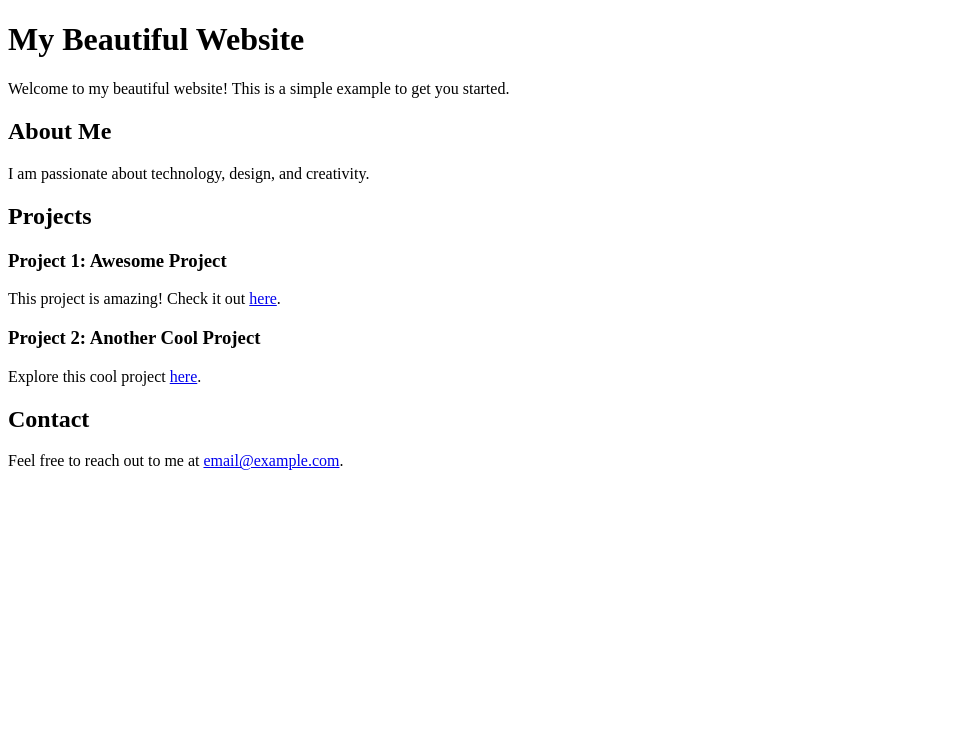
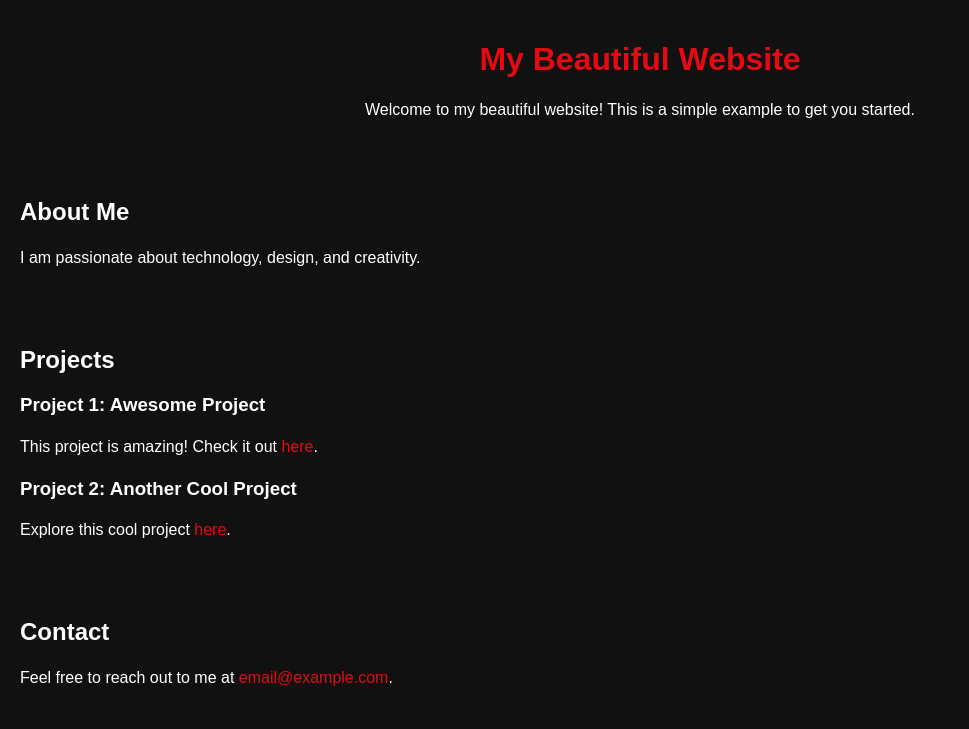
Before and after one commit to a-vinil/a-vinil.github.io, a plain HTML site: page index.html in a window 1280 px wide. Shown: the whole page, without its empty margins (0-969 px from the left). Drawn offline with Linux system fonts and the light colour scheme.

Commit message:
Update index.html

```diff
--- a/index.html
+++ b/index.html
@@ -4,17 +4,63 @@
     <meta charset="UTF-8">
     <meta name="viewport" content="width=device-width, initial-scale=1.0">
     <title>My Beautiful Website</title>
+
+    <style>
+        body {
+            font-family: 'Arial', sans-serif;
+            background-color: #111;
+            color: #fff;
+            margin: 0;
+            padding: 0;
+            box-sizing: border-box;
+        }
+
+        header {
+            background-color: #111;
+            padding: 20px;
+            text-align: center;
+        }
+
+        h1 {
+            margin-bottom: 20px;
+            color: #e50914;
+        }
+
+        h2, h3 {
+            color: #fff;
+        }
+
+        p {
+            line-height: 1.5;
+        }
+
+        section {
+            padding: 20px;
+        }
+
+        a {
+            color: #e50914;
+            text-decoration: none;
+        }
+
+        a:hover {
+            text-decoration: underline;
+        }
+    </style>
 </head>
 <body>
 
+    <header>
         <h1>My Beautiful Website</h1>
+        <p>Welcome to my beautiful website! This is a simple example to get you started.</p>
+    </header>
 
-    <p>Welcome to my beautiful website! This is a simple example to get you started.</p>
+    <section>
+        <h2>About Me</h2>
+        <p>I am passionate about technology, design, and creativity.</p>
+    </section>
 
-    <h2>About Me</h2>
-
-    <p>I am passionate about technology, design, and creativity.</p>
-
+    <section>
         <h2>Projects</h2>
 
         <h3>Project 1: Awesome Project</h3>
@@ -22,10 +68,12 @@
 
         <h3>Project 2: Another Cool Project</h3>
         <p>Explore this cool project <a href="#">here</a>.</p>
+    </section>
 
+    <section>
         <h2>Contact</h2>
-
         <p>Feel free to reach out to me at <a href="mailto:email@example.com">email@example.com</a>.</p>
+    </section>
 
 </body>
 </html>
```
Lines whose indentation alone changed are shown as unchanged.
